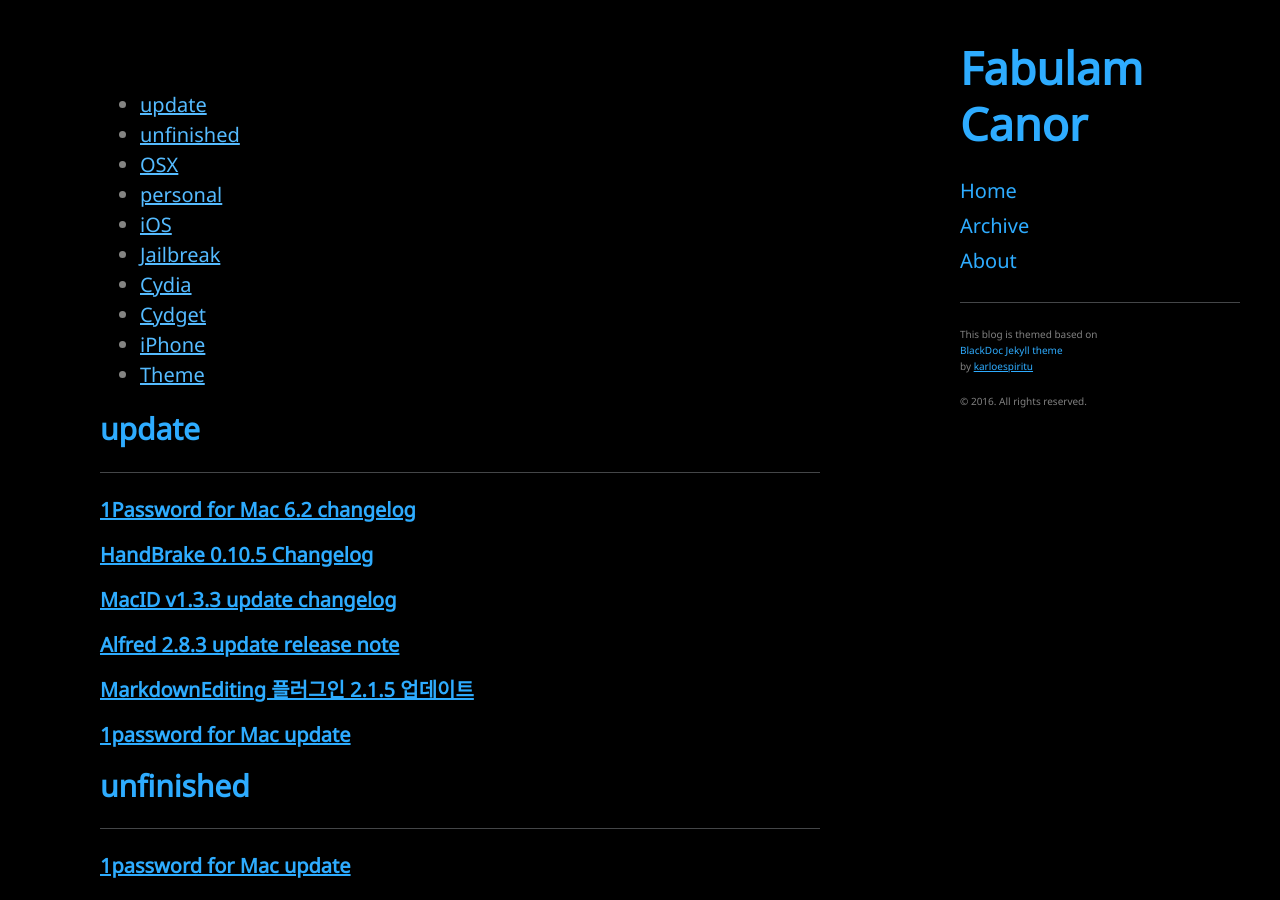
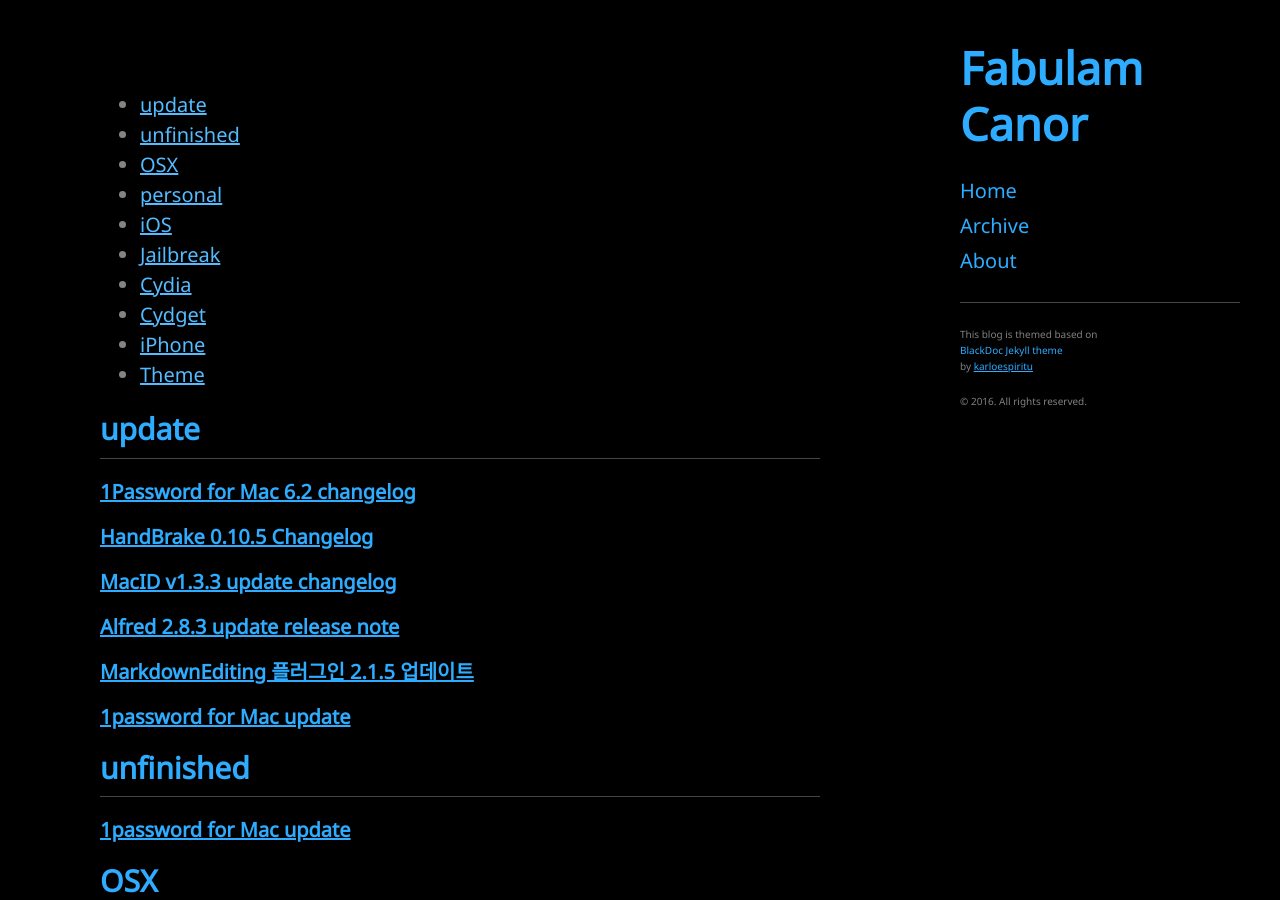
Before and after one commit to Canorus/canorus.github.io, a Jekyll site: the page built from tags.html, in a window 1280 px wide and 900 px high. Built offline with Jekyll 4.4.1, drawn with Linux system fonts in a browser that asks for light colours.

Commit message:
tag page

```diff
--- a/tags.html
+++ b/tags.html
@@ -17,7 +17,7 @@
 {% for tag in site.tags %}
   <div class="archive-group">
     {% capture tag_name %}{{ tag | first }}{% endcapture %}
-    <h2 id="#{{ tag_name | slugize }}" style="margin-bottom:0px;padding-bottom:0px">{{ tag_name }}</h3><hr>
+    <h2 id="#{{ tag_name | slugize }}" style="margin-bottom:5px;padding-bottom:5px">{{ tag_name }}</h3><hr style="margin:0px">
     <a name="{{ tag_name | slugize }}"></a>
     {% for post in site.tags[tag_name] %}
     <article class="archive-item">
```
